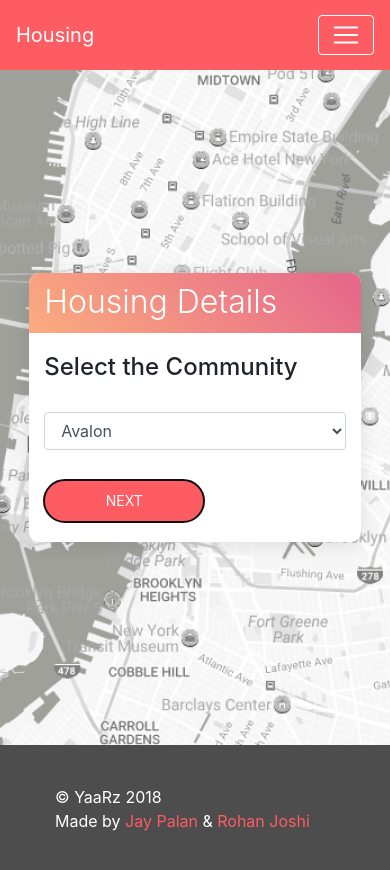
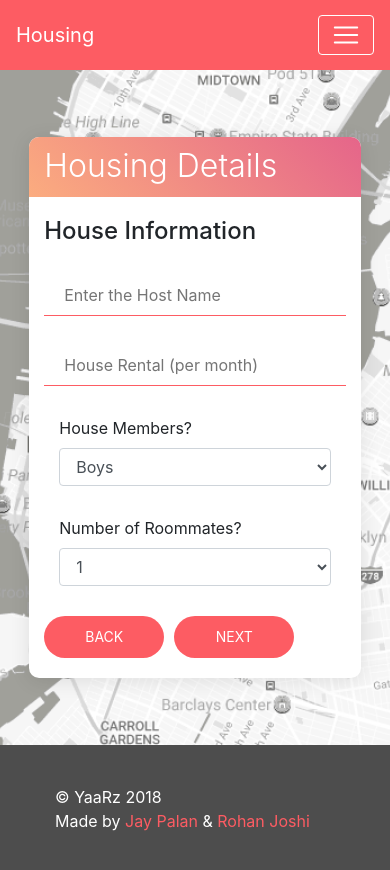
Before and after one commit to jpalan23/housing-angular, an Angular app: page /add in a window 390 px wide. Both pictures are taken after a click on the button "NEXT". Shown: the top 870 px of the page. Built offline with nearby package versions, Linux system fonts and the light colour scheme.

Commit message:
added 2nd question to listing

```diff
--- a/src/app/add-listing/add-listing.component.css
+++ b/src/app/add-listing/add-listing.component.css
@@ -70,7 +70,7 @@
   }
 
   .wrap-contact .add-details{
-    padding: 50px 150px 25px 150px;
+    padding: 50px 150px 50px 150px;
   }
 
   .contact-form{
@@ -132,12 +132,9 @@
   }
 
   .contact-form-btn {
-    display: -webkit-box;
-    display: -webkit-flex;
-    display: -moz-box;
-    display: -ms-flexbox;
-    display: flex;
+
     justify-content: center;
+    margin-right: 50px;
     align-items: center;
     padding: 5px 20px;
     min-width: 160px;
@@ -179,6 +176,11 @@
   box-shadow: 0 0 0 0.2rem rgba(0,123,255,.25);
 }
 
+.no-margin{
+    margin-right: 0px;
+    margin-left: 0px;
+}
+
 
 
 
@@ -194,12 +196,19 @@
       .wrap-contact .add-details{
         padding: 50px 50px 25px 50px;
       }
+
+      .contact-form-btn{
+        margin-right: 10px;
+        min-width: 120px;
+        display: inline-block;
+      }
   }
 
   @media (max-width: 576px) {
     .wrap-contact{
       min-width: 85vw;
-        width: 100%;
+      width: 100%;
+      max-width: 85vw;
       }
     .wrap-contact .add-header{
 
--- a/src/app/add-listing/add-listing.component.html
+++ b/src/app/add-listing/add-listing.component.html
@@ -7,11 +7,11 @@
             </div>
             <div class="add-details" id="first-class">
                 <form class="contact-form validate-form">
-                    <div class="">
+                    <div class="initial-view" >
                         <!-- <input class="input" type="text" name="name" placeholder="Full Name">
 
                         <input class="input" type="text" name="email" placeholder="Email"> -->
-
+                        <div class="first-question" [ngStyle]="setFirstStyles()" >
                           <div class="add-question">
                             <h4>Select the Community</h4>
                           </div>
@@ -22,7 +22,41 @@
                             <option value="Circle Towers">Circle Towers</option>
                             <option value="Masonvale">Masonvale </option>
                           </select>
-                        <button class="contact-form-btn">Next</button>
+                          <button class="contact-form-btn" (click)="nextQuestion('second')">Next</button>
+                        </div>
+
+                        <div class="second-question" [ngStyle]="setMyStyles()">
+                          <div class="add-question">
+                            <h4>House Information</h4>
+                          </div>
+                            <input class="input input-fields" id="username" placeholder="Enter the Host Name">
+                            <input class="input input-fields" id="rental" placeholder="House Rental (per month)">
+                          <div class="row no-margin">
+                            <div class="col-sm-6">
+                              <label for="rentalType input-fields-label">House Members?</label>
+                              <select class="form-control input-fields" id="rentalType">
+                                <option value="Boys">Boys</option>
+                                <option value="Girls">Girls</option>
+                                <option value="Mix">Mix</option>
+                              </select>
+                            </div>
+
+                            <div class="col-sm-6 ">
+                              <label for="rentalType input-fields-label">Number of Roommates?</label>
+                              <select class="form-control input-fields" id="flatmattes">
+                                <option value="1">1</option>
+                                <option value="2">2</option>
+                                <option value="3">3</option>
+                                <option value="4">4</option>
+                                <option value="5">5</option>
+                                <option value="6">6</option>
+                              </select>
+                            </div>
+                        </div>
+                          <button class="contact-form-btn" (click)="previousQuestion('first')">Back</button>
+                          <button class="contact-form-btn" (click)="nextQuestion('third')">Next</button>
+                        </div>
+
                     </div>
                   </form>
             </div>
--- a/src/app/add-listing/add-listing.component.ts
+++ b/src/app/add-listing/add-listing.component.ts
@@ -1,4 +1,5 @@
 import { Component, OnInit } from '@angular/core';
+import { House } from '../house.mode';
 
 @Component({
   selector: 'app-add-listing',
@@ -6,10 +7,48 @@ import { Component, OnInit } from '@angular/core';
   styleUrls: ['./add-listing.component.css']
 })
 export class AddListingComponent implements OnInit {
+  newHouse: House;
+  firstQuestion: boolean;
+  secondQuestion: boolean;
+  thirdQuestion: boolean;
 
   constructor() { }
 
   ngOnInit() {
+    this.firstQuestion = true;
+    this.secondQuestion = false;
+    this.thirdQuestion = false;
+  }
+
+  nextQuestion(questionNo: string) {
+    if (questionNo === 'second') {
+      this.firstQuestion = false;
+      this.secondQuestion = true;
+    }
+  }
+
+  previousQuestion(questionNo: string) {
+    if (questionNo === 'first') {
+      this.firstQuestion = true;
+      this.secondQuestion = false;
+    }
+    console.log(questionNo);
+    console.log(this.firstQuestion);
+    console.log(this.secondQuestion);
+  }
+
+  setMyStyles() {
+    const styles = {
+      display: this.secondQuestion ? 'block' : 'none'
+    };
+    return styles;
+  }
+
+  setFirstStyles() {
+    const styles = {
+      display: this.firstQuestion ? 'block' : 'none'
+    };
+    return styles;
   }
 
 }
```
Lines whose indentation alone changed are shown as unchanged.
